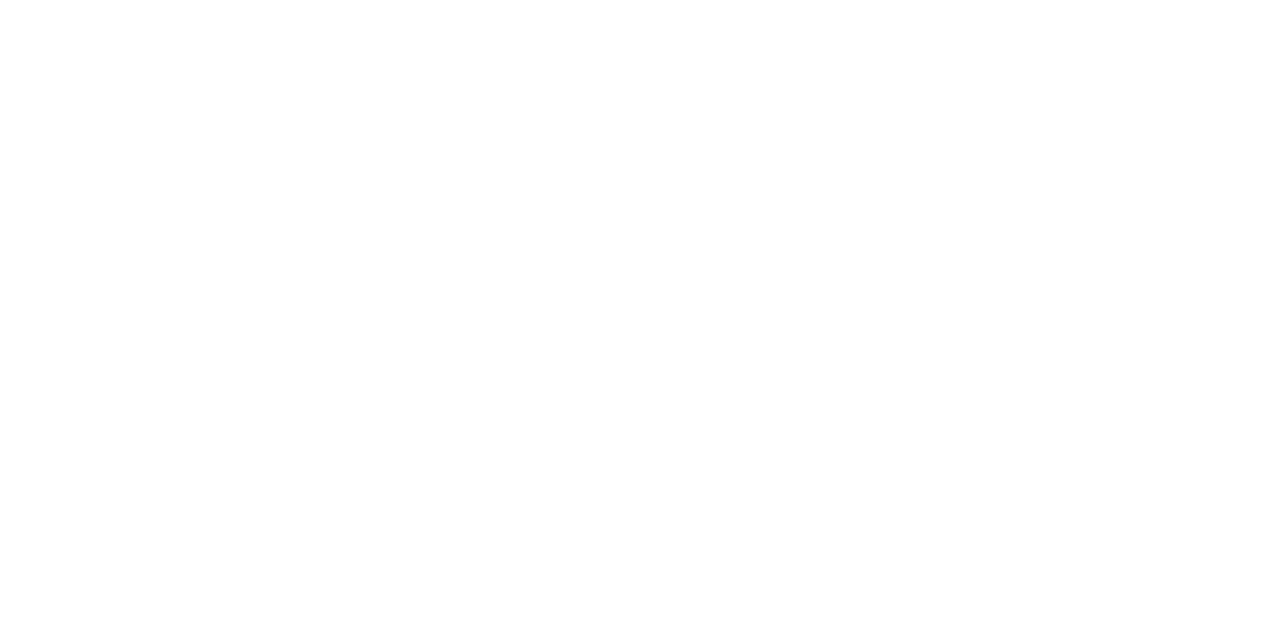
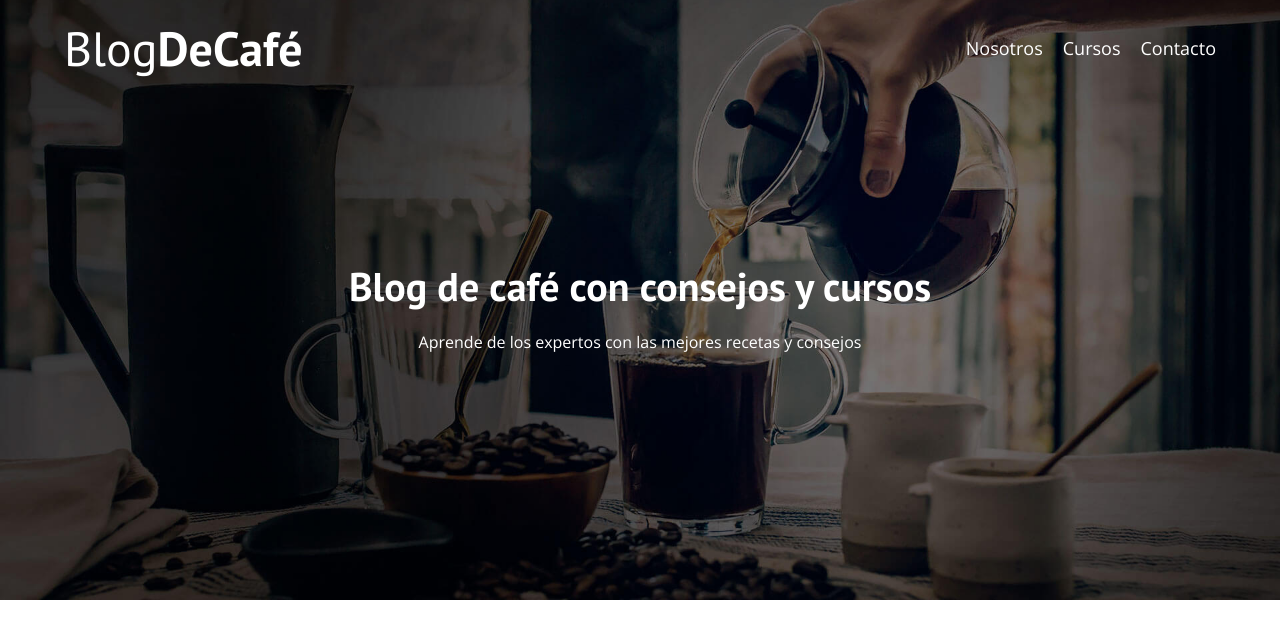
Before and after one commit to AxelDali/coffee-blog, a plain HTML site: page index.html in a window 1280 px wide. Drawn offline with nearby package versions, Linux system fonts and the light colour scheme.

Commit message:
Add header and navbar

```diff
--- a/css/style.css
+++ b/css/style.css
@@ -69,3 +69,58 @@
 .center-text {
     text-align: center;
 }
+
+/** Header **/
+.header {
+    background-image: url(../img/banner.jpg);
+    height: 60rem;
+    background-size: cover;
+    background-repeat: no-repeat;
+    background-position: center center;
+}
+
+.header__text {
+    text-align: center;
+    color: var(--white);
+    margin-top: 5rem;
+}
+
+@media (min-width: 768px) {
+    .header__text {
+        margin-top: 15rem;
+    }
+}
+
+@media (min-width: 768px) {
+    .navbar {
+        display: flex;
+        justify-content: space-between;
+        align-items: center;
+    }
+}
+
+.logo {
+    color: var(--white);
+}
+
+.logo__name {
+    font-weight: 400;
+}
+
+.logo__bold {
+    font-weight: 700;
+}
+
+@media (min-width: 768px) {
+    .nav {
+        display: flex;
+        gap: 2rem;
+    }
+}
+
+.nav__link {
+    display: block;
+    text-align: center;
+    font-size: 1.8rem;
+    color: var(--white);
+}
--- a/index.html
+++ b/index.html
@@ -11,6 +11,23 @@
     <link rel="stylesheet" href="css/style.css">
 </head>
 <body>
-
+    <header class="header">
+        <div class="container">
+            <div class="navbar">
+                <a href="index.html" class="logo">
+                    <h1 class="logo__name no-margin center-text">Blog<span class="logo__bold">DeCafé</span></h1>
+                </a>
+                <nav class="nav">
+                    <a href="about_us.html" class="nav__link">Nosotros</a>
+                    <a href="courses.html" class="nav__link">Cursos</a>
+                    <a href="contact.html" class="nav__link">Contacto</a>
+                </nav>
+            </div>
+        </div>
+        <div class="header__text">
+            <h2 class="no-margin">Blog de café con consejos y cursos</h2>
+            <p class="no-margin">Aprende de los expertos con las mejores recetas y consejos</p>
+        </div>
+    </header>
 </body>
 </html>
```
